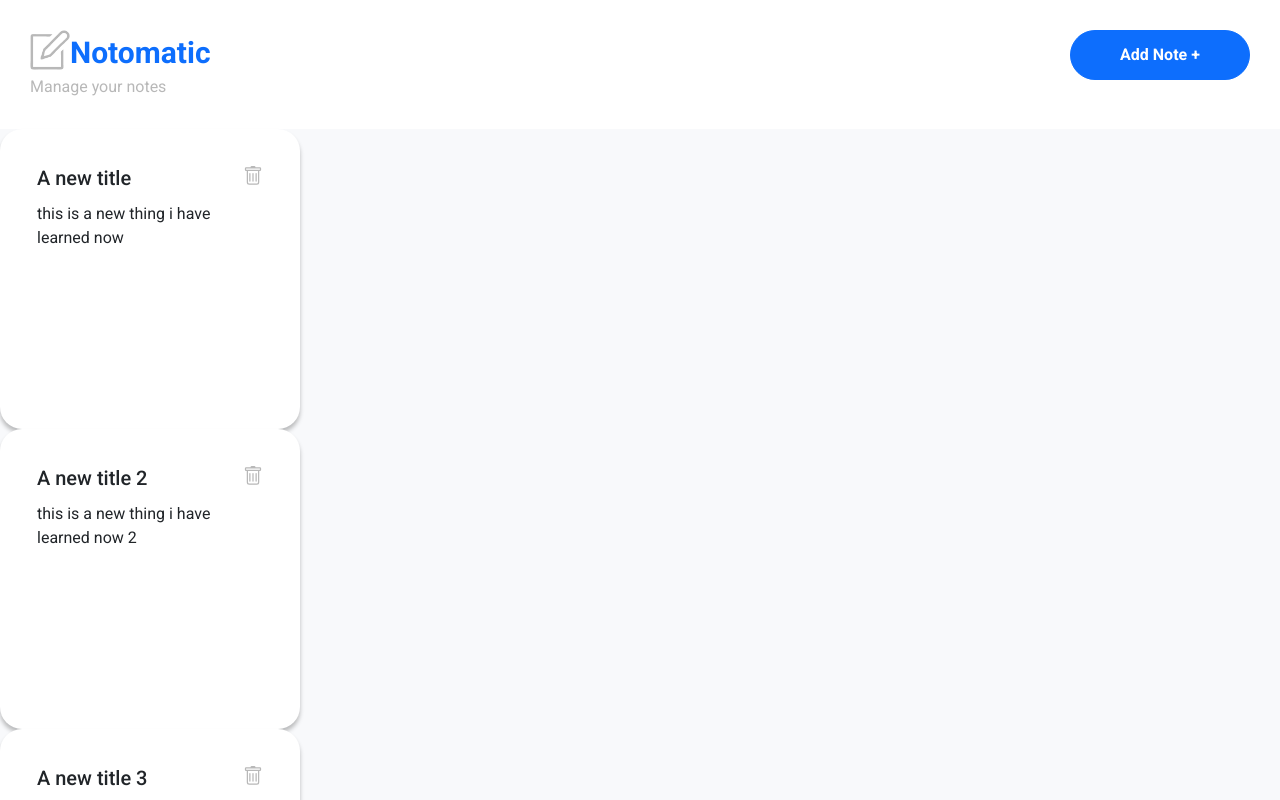
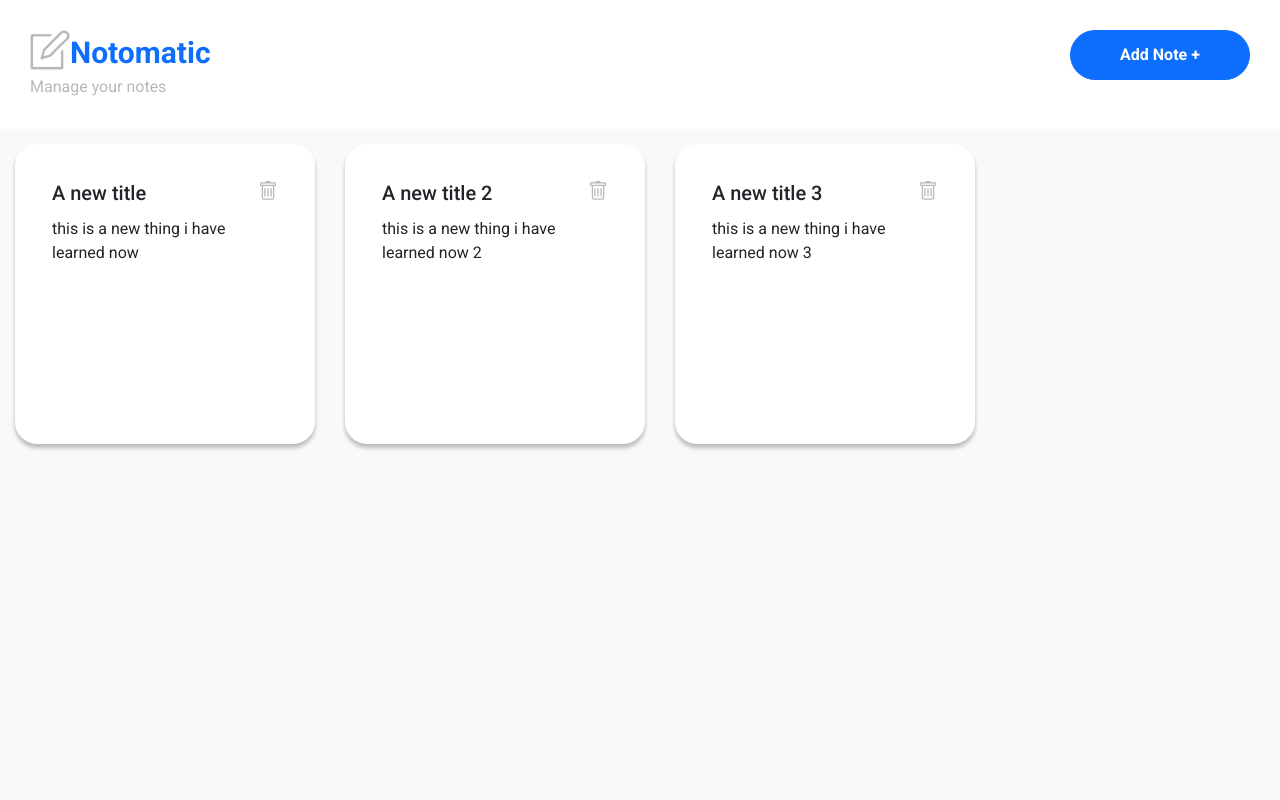
Before and after one commit to avneesh-jha/notomatic, a React (Create React App) app: page / in a window 1280 px wide. Shown: the top 800 px of the page. Built offline with nearby package versions, Linux system fonts and the light colour scheme; data requests are answered from the project's data file.

Commit message:
fix:styled and padding done on the card of text

```diff
--- a/src/containers/NoteList.jsx
+++ b/src/containers/NoteList.jsx
@@ -1,15 +1,17 @@
 import { useSelector } from "react-redux";
 import { useNavigate } from "react-router-dom";
 import { TextCard } from "../components/TextCard/TextCard";
+import s from "./style.module.css";
 
 export function NoteList() {
   const noteList = useSelector((store) => store.noteSlice.noteList);
   const navigate = useNavigate();
 
   return (
-    <div>
+    <div className="row justify-content-cneter">
       {noteList.map((note) => {
         return (
+          <div className={s.card_container}>
             <TextCard
               title={note.title}
               subtitle={note.subtitle}
@@ -17,6 +19,7 @@ export function NoteList() {
               onClick={() => navigate("note/" + note.id)}
               onClickTrash={() => alert("onClickTrash()")}
             />
+          </div>
         );
       })}
     </div>
--- a/src/containers/style.module.css
+++ b/src/containers/style.module.css
@@ -0,0 +1,4 @@
+.card_container {
+  width: 300px;
+  margin: 15px;
+}
```
Lines whose indentation alone changed are shown as unchanged.
